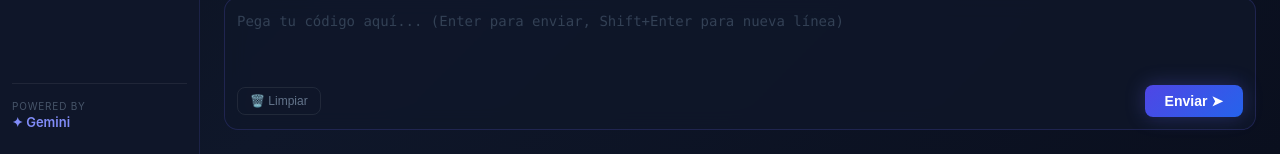
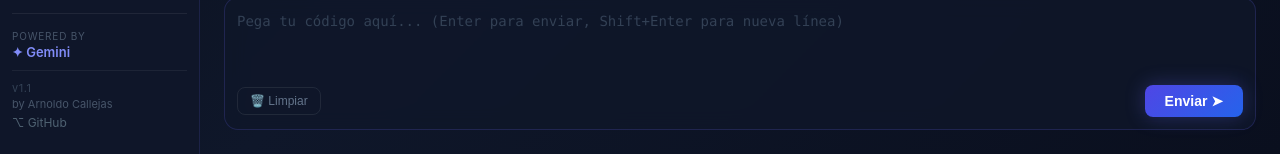
Before and after one commit to ArnoldoCr/ai-dev-assistant, a React (Vite) app in the folder frontend/: page / in a window 1280 px wide. Shown: the part 646-800 px from the top of the page. Built offline with nearby package versions, Linux system fonts and the light colour scheme; no server answers.

Commit message:
feat: add version badge and info section to sidebar

```diff
--- a/frontend/package.json
+++ b/frontend/package.json
@@ -1,6 +1,6 @@
 {
   "name": "ai-frontend",
-  "version": "1.0.0",
+  "version": "1.1",
   "scripts": {
     "dev": "vite",
     "build": "vite build",
--- a/frontend/src/App.jsx
+++ b/frontend/src/App.jsx
@@ -17,6 +17,17 @@ function App() {
         <div className="sidebar-footer">
           <span className="powered-by">Powered by</span>
           <span className="gemini-badge">✦ Gemini</span>
+          <div className="sidebar-divider" />
+          <span className="app-version">v{__APP_VERSION__}</span>
+          <span className="app-author">by Arnoldo Callejas</span>
+          <a
+            href="https://github.com/ArnoldoCr"
+            target="_blank"
+            rel="noopener noreferrer"
+            className="sidebar-github"
+          >
+            ⌥ GitHub
+          </a>
         </div>
       </div>
 
--- a/frontend/src/styles.css
+++ b/frontend/src/styles.css
@@ -344,3 +344,34 @@ body {
 }
 .btn-send:hover { transform: translateY(-1px); box-shadow: 0 0 28px rgba(99,102,241,0.5); }
 .btn-send:disabled { opacity: 0.5; cursor: not-allowed; transform: none; }
+
+/* ─── SIDEBAR INFO ─── */
+.sidebar-divider {
+  width: 100%;
+  height: 1px;
+  background: rgba(255,255,255,0.06);
+  margin: 8px 0;
+}
+
+.app-version {
+  font-size: 11px;
+  color: #334155;
+  letter-spacing: 0.5px;
+}
+
+.app-author {
+  font-size: 11px;
+  color: #475569;
+}
+
+.sidebar-github {
+  font-size: 12px;
+  color: #4f6272;
+  text-decoration: none;
+  transition: color 0.2s;
+  margin-top: 2px;
+}
+
+.sidebar-github:hover {
+  color: #a5b4fc;
+}
--- a/frontend/vite.config.js
+++ b/frontend/vite.config.js
@@ -1,8 +1,12 @@
 import { defineConfig } from 'vite'
 import react from '@vitejs/plugin-react'
+import { version } from './package.json'
 
 export default defineConfig({
   plugins: [react()],
+  define: {
+    __APP_VERSION__: JSON.stringify(version)
+  },
   server: {
     proxy: {
       '/api': 'http://localhost:3001'
```
